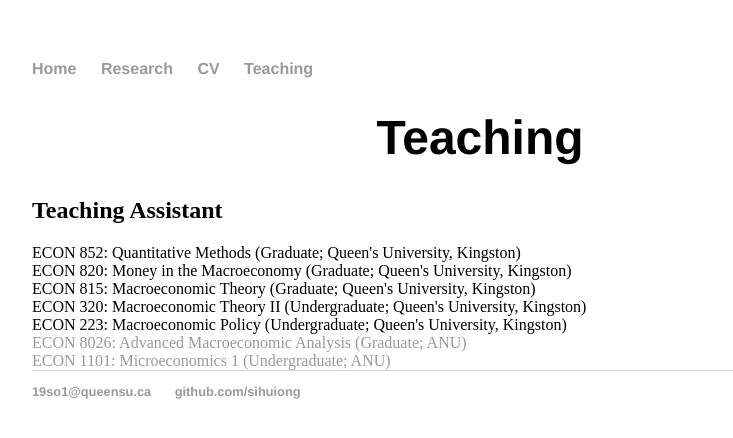
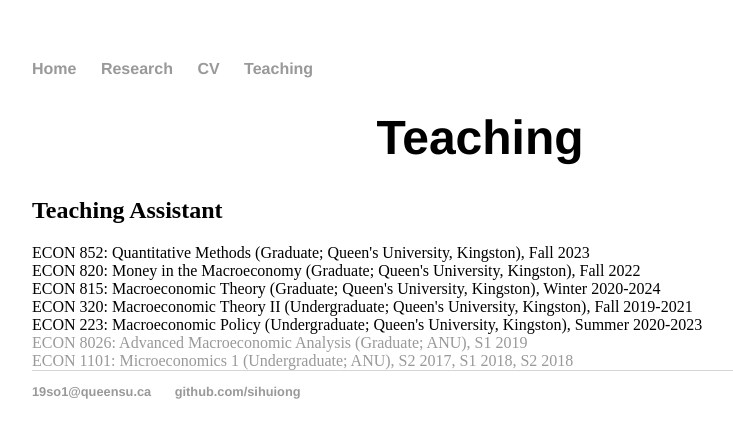
Before and after one commit to SihuiOng/SihuiOng.github.io, a Jekyll site: the page built from teaching/index.html, in a window 1280 px wide. Shown: the top 438 px of the page, without its empty margins (160-893 px from the left). Built offline with Jekyll 4.4.1, drawn with Linux system fonts in a browser that asks for light colours.

Commit message:
Update index.html

```diff
--- a/teaching/index.html
+++ b/teaching/index.html
@@ -6,13 +6,13 @@ layout: default
 <div class="teaching">
 	<h1 style="text-align:center;">Teaching</h1>
 	<h2>Teaching Assistant</h2>
-       ECON 852: Quantitative Methods (Graduate; Queen's University, Kingston) <br>
-       ECON 820: Money in the Macroeconomy (Graduate; Queen's University, Kingston)  <br>
-       ECON 815: Macroeconomic Theory (Graduate; Queen's University, Kingston) <br>
-       ECON 320: Macroeconomic Theory II (Undergraduate; Queen's University, Kingston)<br>
-       ECON 223: Macroeconomic Policy (Undergraduate; Queen's University, Kingston)<br>
-	<a href="https://programsandcourses.anu.edu.au/2020/course/ECON8026" target="_blank">ECON 8026: Advanced Macroeconomic Analysis (Graduate; ANU)</a> <br>
-       <a href="  https://programsandcourses.anu.edu.au/course/econ1101" target="_blank">ECON 1101: Microeconomics 1 (Undergraduate; ANU)</a>
+       ECON 852: Quantitative Methods (Graduate; Queen's University, Kingston), Fall 2023 <br>
+       ECON 820: Money in the Macroeconomy (Graduate; Queen's University, Kingston), Fall 2022  <br>
+       ECON 815: Macroeconomic Theory (Graduate; Queen's University, Kingston), Winter 2020-2024  <br>
+       ECON 320: Macroeconomic Theory II (Undergraduate; Queen's University, Kingston), Fall 2019-2021 <br>
+       ECON 223: Macroeconomic Policy (Undergraduate; Queen's University, Kingston), Summer 2020-2023 <br>
+	<a href="https://programsandcourses.anu.edu.au/2020/course/ECON8026" target="_blank">ECON 8026: Advanced Macroeconomic Analysis (Graduate; ANU), S1 2019 </a> <br>
+       <a href="  https://programsandcourses.anu.edu.au/course/econ1101" target="_blank">ECON 1101: Microeconomics 1 (Undergraduate; ANU), S2 2017, S1 2018, S2 2018 </a>
 
 
 
```
